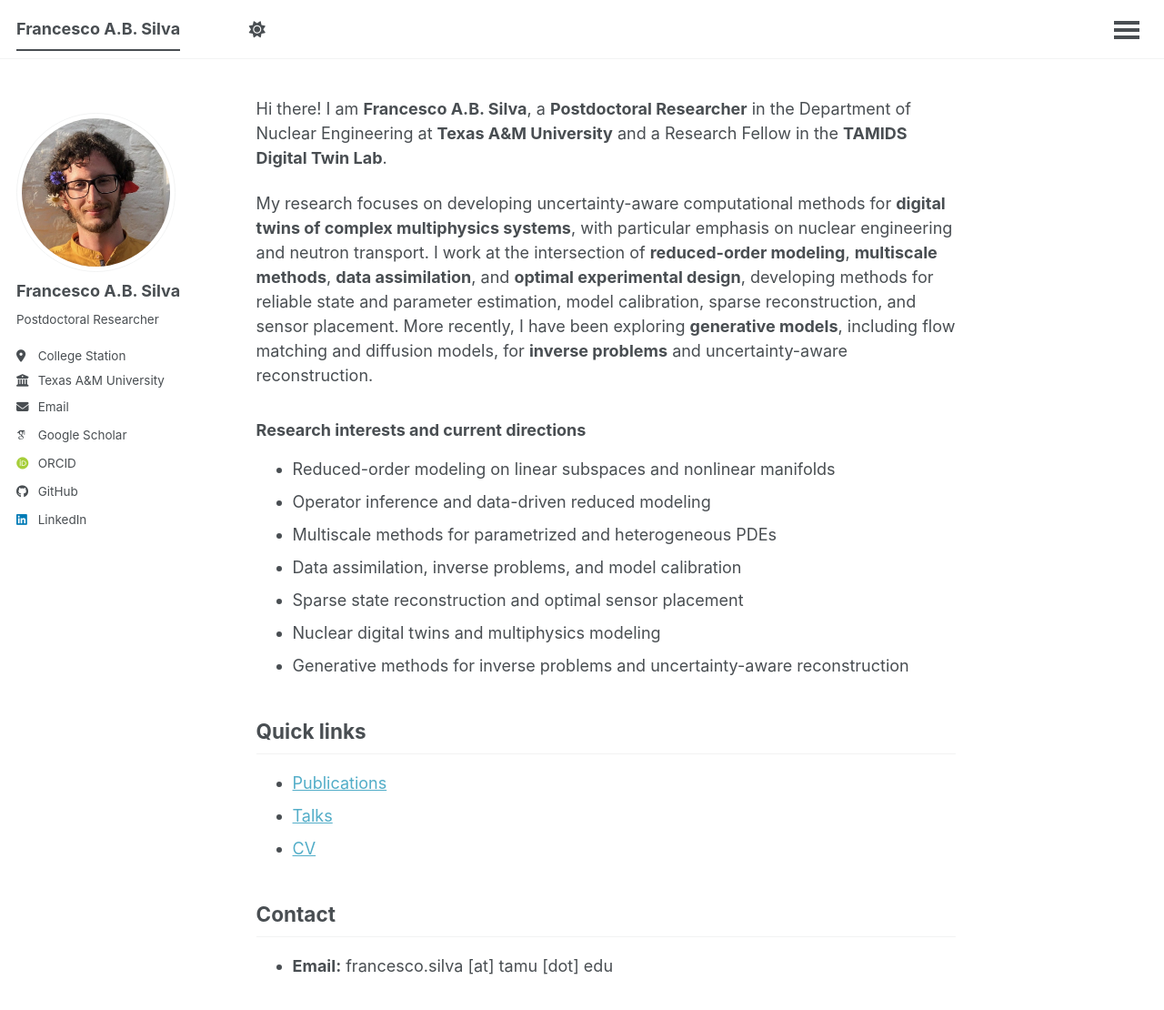
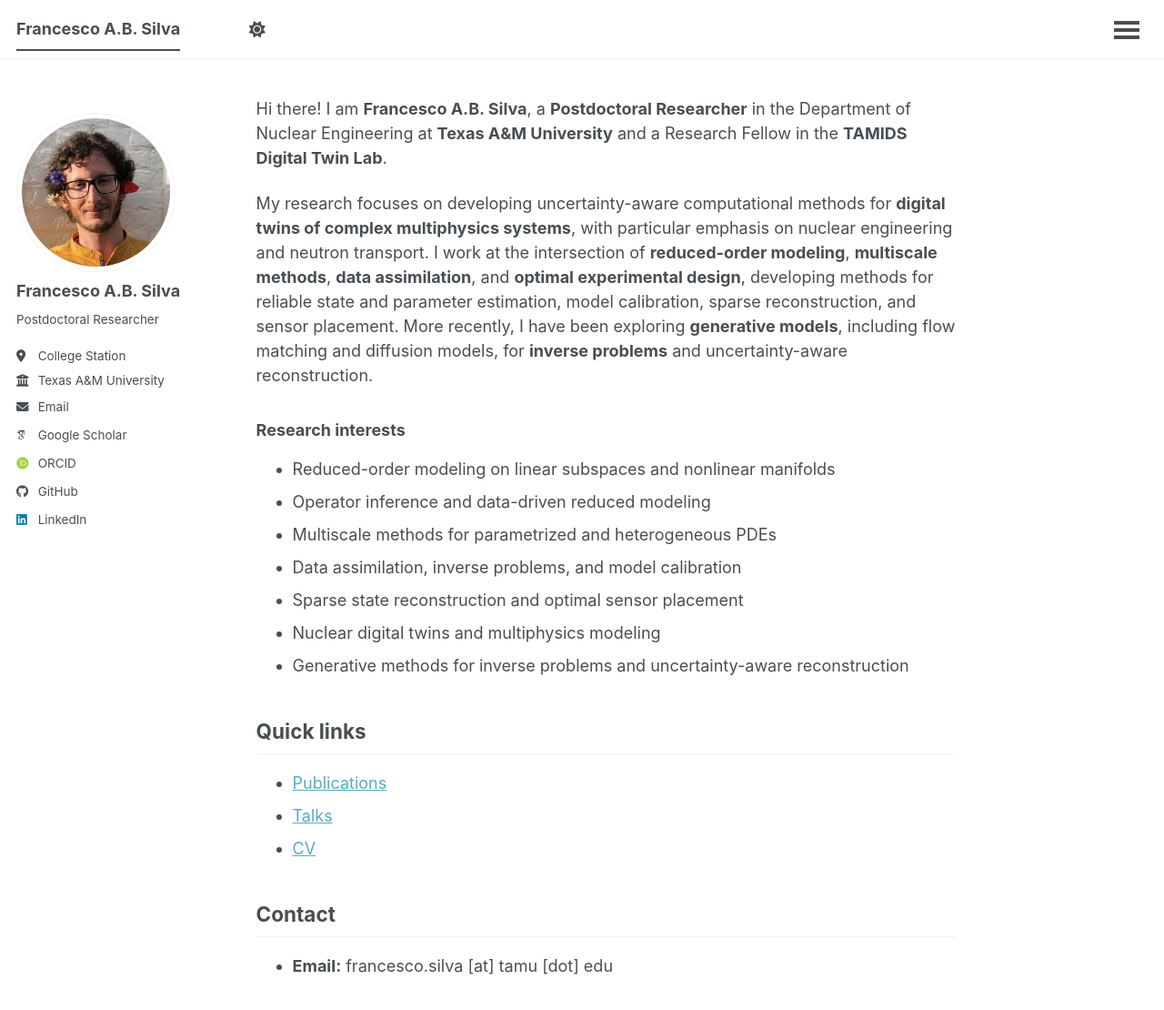
Before and after one commit to FrancescoSilva/francescosilva.github.io, a Jekyll site: the page built from _pages/about.md, in a window 1280 px wide and 1382 px high, cut to the strip 0-1116 px from the top of the window. Shown: the top 1110 px of the strip at 91% size. Built offline with Jekyll 4.4.1, drawn with Linux system fonts in a browser that asks for light colours; some web fonts are replaced.

Commit message:
Revise research interests section in about.md
Updated the research interests section to focus on key topics.

```diff
--- a/_pages/about.md
+++ b/_pages/about.md
@@ -13,7 +13,7 @@ Hi there! I am **Francesco A.B. Silva**, a **Postdoctoral Researcher** in the De
 
 My research focuses on developing uncertainty-aware computational methods for **digital twins of complex multiphysics systems**, with particular emphasis on nuclear engineering and neutron transport. I work at the intersection of **reduced-order modeling**, **multiscale methods**, **data assimilation**, and **optimal experimental design**, developing methods for reliable state and parameter estimation, model calibration, sparse reconstruction, and sensor placement. More recently, I have been exploring **generative models**, including flow matching and diffusion models, for **inverse problems** and uncertainty-aware reconstruction.
 
-### Research interests and current directions
+### Research interests
 - Reduced-order modeling on linear subspaces and nonlinear manifolds
 - Operator inference and data-driven reduced modeling
 - Multiscale methods for parametrized and heterogeneous PDEs
```
